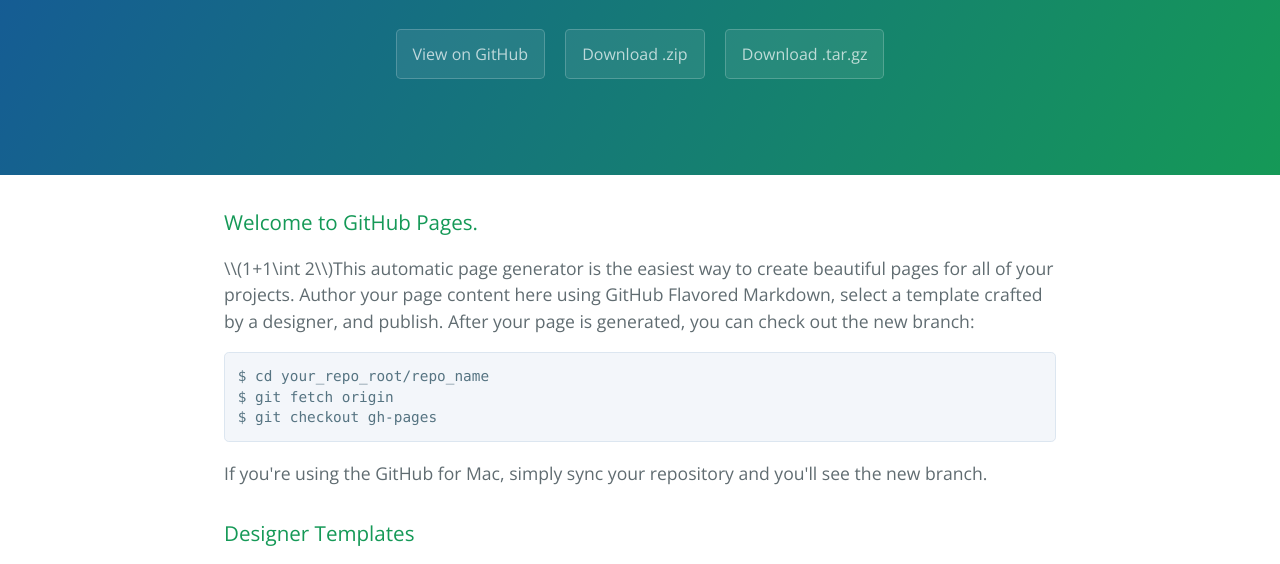
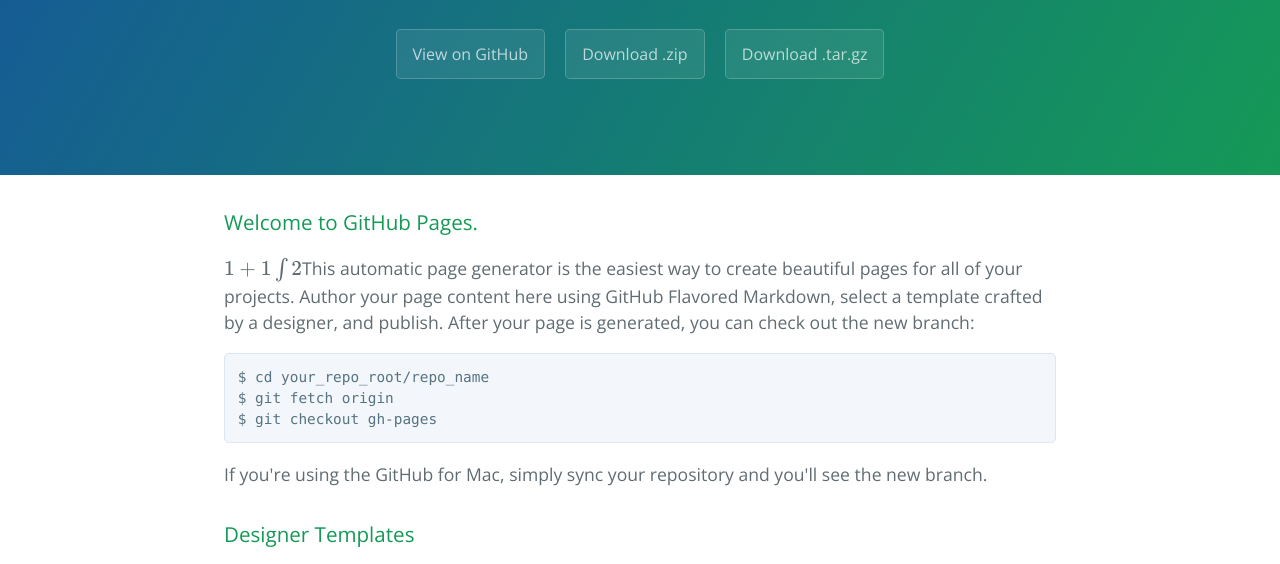
Before and after one commit to emileokada/problemma, a plain HTML site: page index.html in a window 1280 px wide. Shown: the part 208-772 px from the top of the page. Drawn offline with nearby package versions, Linux system fonts and the light colour scheme; some packages are replaced by stand-ins of ours.

Commit message:
Testing Mathjax

```diff
--- a/index.html
+++ b/index.html
@@ -25,7 +25,7 @@
       <h3>
 <a id="welcome-to-github-pages" class="anchor" href="#welcome-to-github-pages" aria-hidden="true"><span class="octicon octicon-link"></span></a>Welcome to GitHub Pages.</h3>
 
-<p>\\(1+1\int 2\\)This automatic page generator is the easiest way to create beautiful pages for all of your projects. Author your page content here using GitHub Flavored Markdown, select a template crafted by a designer, and publish. After your page is generated, you can check out the new branch:</p>
+<p>\(1+1\int 2\)This automatic page generator is the easiest way to create beautiful pages for all of your projects. Author your page content here using GitHub Flavored Markdown, select a template crafted by a designer, and publish. After your page is generated, you can check out the new branch:</p>
 
 <pre><code>$ cd your_repo_root/repo_name
 $ git fetch origin
```
